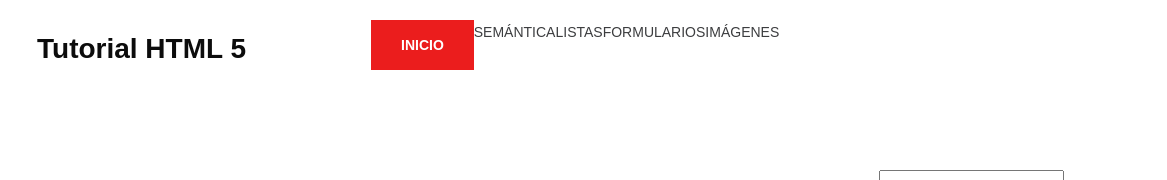
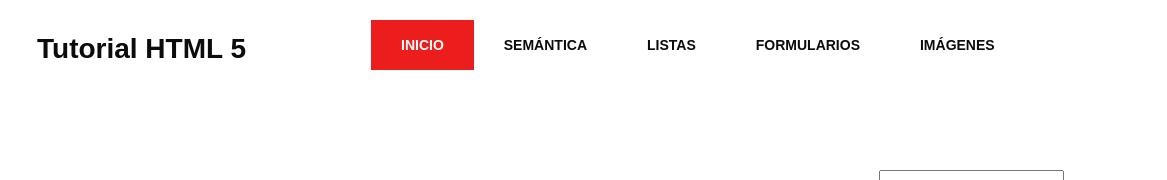
Before and after one commit to saraveiro/tutorialhtml5, a plain HTML site: page index.html in a window 1280 px wide. Shown: the top 180 px of the page, 113-1280 px from the left. Drawn offline with Linux system fonts and the light colour scheme.

Commit message:
Correcciones en el HTML

```diff
--- a/index.html
+++ b/index.html
@@ -12,7 +12,7 @@
         </section>
         <section id="cabecera">
         <h1 id="titulo">Tutorial HTML 5</h1>
-        <nav id="firstmenu" role="menú principal">
+        <!--nav id="firstmenu" role="menú principal">
             <ul>
                 <li class="pagina_actual"><a href="index.html" aria-label="Página de inicio">INICIO</a></li>
                 <li>SEMÁNTICA</li>
@@ -21,7 +21,18 @@
                 <li>IMÁGENES</li>
             </ul>
         </nav>
-        </section>
+        </section-->
+         <!-- en el menú te faltaban los enlaces-->
+         <nav id="firstmenu" role="menú principal">
+            <ul>
+            <li class="pagina_actual"><a href=" aria-label="Página de inicio">Inicio</a></li>
+            <li><a href="">Semántica</a></li>
+            <li><a href="">Listas</a></li>
+            <li><a href="">Formularios</a></li>
+            <li><a href="">Imágenes</a></li>
+            </ul>
+        </nav>
+       </header>
     </header>
     <main>
         <section id="secondmenu" role="menú lateral">
```
